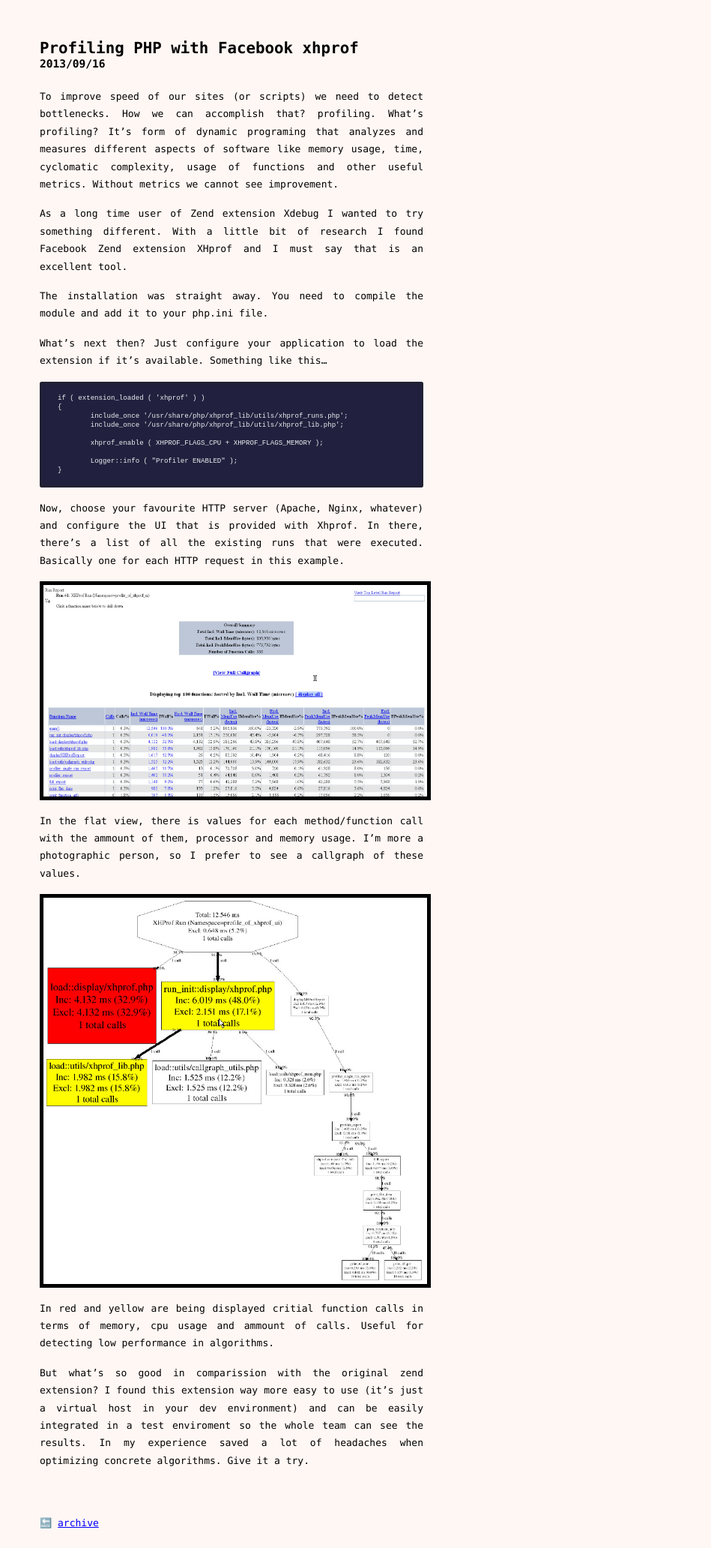
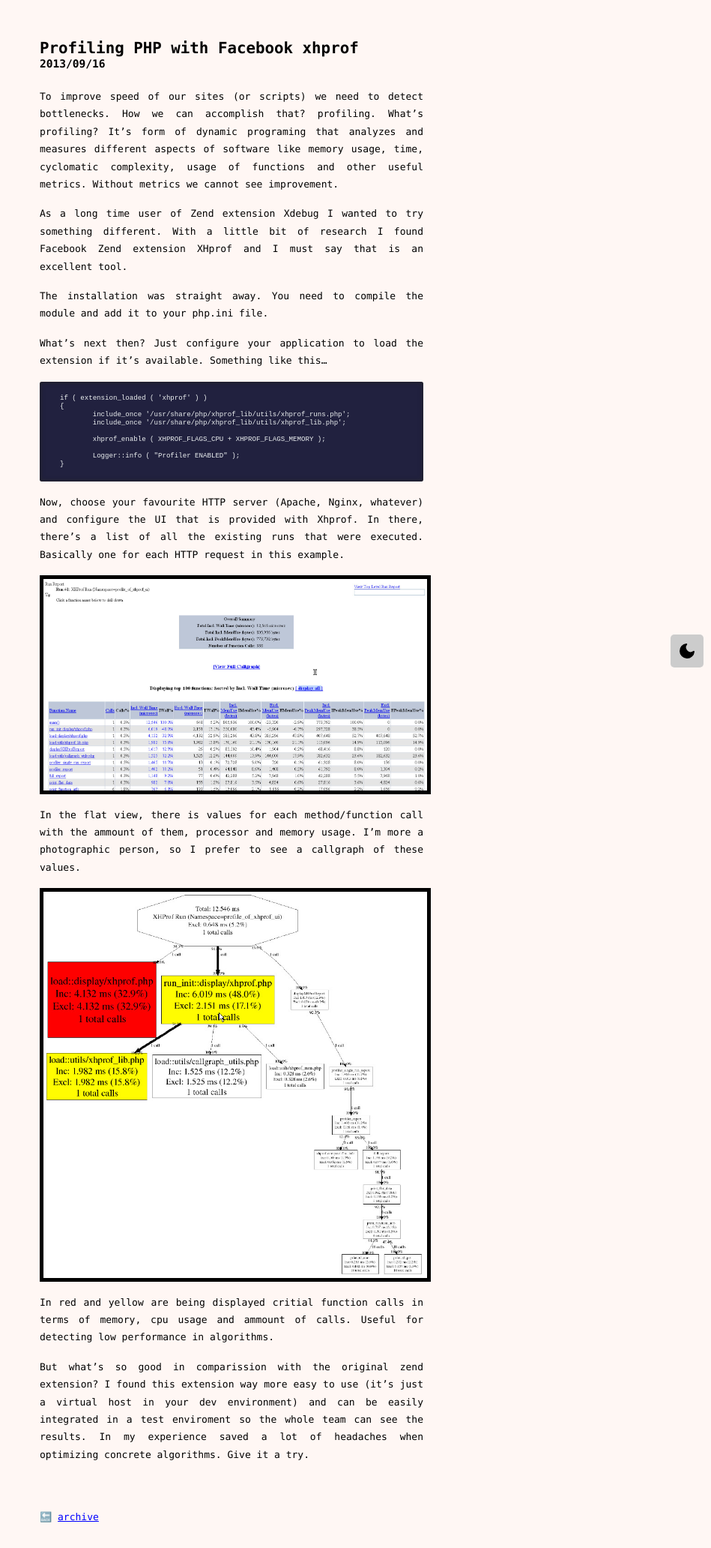
Before and after one commit to mazzi/mazzi.github.com, a Jekyll site: the page built from _posts/2013-09-16-Profiling-PHP-with-Facebook-xhprof.md, in a window 1280 px wide. Shown: the whole page at 75% size, without its empty margins (331-1280 px from the left). Built offline with Jekyll 4.4.1, drawn with Linux system fonts in a browser that asks for light colours.

Commit message:
feat: theme switcher

```diff
--- a/_includes/back.html
+++ b/_includes/back.html
@@ -1,3 +1,6 @@
 <div id="back">
-    🔙  <a href="/">home</a>
+    <div id="back">
+    <svg xmlns="http://www.w3.org/2000/svg" width="24" height="24" viewBox="0 0 24 24" fill="none" stroke="currentColor" stroke-width="2" stroke-linecap="round" stroke-linejoin="round" class="feather feather-arrow-left"><line x1="19" y1="12" x2="5" y2="12"></line><polyline points="12 19 5 12 12 5"></polyline></svg>
+    <a href="/">home</a>
 </div>
+</div>
--- a/_includes/footer.html
+++ b/_includes/footer.html
@@ -1,2 +1,36 @@
+<div id="theme-switcher">
+        <svg id="moon-icon" xmlns="http://www.w3.org/2000/svg" width="24" height="24" viewBox="0 0 24 24" fill="none" stroke="currentColor" stroke-width="2" stroke-linecap="round" stroke-linejoin="round" class="feather feather-moon"><path d="M21 12.79A9 9 0 1 1 11.21 3 7 7 0 0 0 21 12.79z"></path></svg>
+        <svg id="sun-icon" xmlns="http://www.w3.org/2000/svg" width="24" height="24" viewBox="0 0 24 24" fill="none" stroke="currentColor" stroke-width="2" stroke-linecap="round" stroke-linejoin="round" class="feather feather-sun"><circle cx="12" cy="12" r="5"></circle><line x1="12" y1="1" x2="12" y2="3"></line><line x1="12" y1="21" x2="12" y2="23"></line><line x1="4.22" y1="4.22" x2="5.64" y2="5.64"></line><line x1="18.36" y1="18.36" x2="19.78" y2="19.78"></line><line x1="1" y1="12" x2="3" y2="12"></line><line x1="21" y1="12" x2="23" y2="12"></line><line x1="4.22" y1="19.78" x2="5.64" y2="18.36"></line><line x1="18.36" y1="5.64" x2="19.78" y2="4.22"></line></svg>
+	</div>
+
+	<script>
+		const themeSwitcher = document.getElementById('theme-switcher');
+		const themeStyle = document.getElementById('theme-style');
+        const moonIcon = document.getElementById('moon-icon');
+        const sunIcon = document.getElementById('sun-icon');
+
+		const setTheme = (theme) => {
+			themeStyle.href = `/styles/${theme}.css`;
+			localStorage.setItem('theme', theme);
+            if (theme === 'dark') {
+                moonIcon.style.display = 'none';
+                sunIcon.style.display = 'block';
+            } else {
+                moonIcon.style.display = 'block';
+                sunIcon.style.display = 'none';
+            }
+		}
+
+		themeSwitcher.addEventListener('click', () => {
+			const currentTheme = localStorage.getItem('theme') || 'light';
+			const newTheme = currentTheme === 'light' ? 'dark' : 'light';
+			setTheme(newTheme);
+		});
+
+		document.addEventListener('DOMContentLoaded', () => {
+			const savedTheme = localStorage.getItem('theme') || 'light';
+			setTheme(savedTheme);
+		});
+	</script>
 	</body>
 </html>
--- a/_includes/header.html
+++ b/_includes/header.html
@@ -7,6 +7,7 @@
 
 		<!-- Styles -->
 		<link rel="stylesheet" media="screen" href="/styles/screen.css">
+		<link rel="stylesheet" media="screen" href="/styles/light.css" id="theme-style">
 
 	</head>
 	<body>
--- /dev/null
+++ b/styles/light.css
@@ -0,0 +1,92 @@
+body {
+    background-color: rgb(255,247,244);
+	color: black;
+}
+
+a {
+	color: blue;
+}
+
+div#menu a {
+    color: black;
+}
+
+div#menu p {
+    color: black;
+}
+
+div#content h2 a:hover {
+	color: black;
+}
+
+div.post ul li span.date {
+    color: gray;
+}
+
+div.post img {
+    border: 5px solid black;
+}
+
+div.post div.thumb {
+	background: #000;
+}
+
+div.post div.thumb p:last-child {
+	color: #ddd;
+}
+
+div.post div.thumb a {
+	color: #ddd;
+}
+
+div.post blockquote {
+	background: #242424;
+	color: #fff;
+}
+
+div.post blockquote a {
+	color: #fff;
+}
+
+div.post pre {
+	background: #21213F;
+	color: #ffa;
+}
+
+div.post pre code {
+	color: #ECF0F1;
+	background-color: transparent;
+}
+
+div.post code {
+	color: #21213F;
+	background: #ECF0F1;
+}
+
+div#content div.pagination span {
+	color: #aaa;
+}
+
+div#content div.pagination span a {
+	background: #ddd;
+	color: #000;
+}
+
+div#content div.pagination span a:hover {
+	background: #973C3F;
+	color: #fff;
+}
+
+.tag {
+  background-color: lightgray;
+  color: gray;
+}
+
+#theme-switcher svg {
+    stroke: black;
+    fill: black;
+}
+
+#back svg {
+    stroke: black;
+}
--- a/styles/screen.css
+++ b/styles/screen.css
@@ -4,13 +4,10 @@
 }
 
 body {
-    background-color: rgb(255,247,244);
-	color: black;
     font-family: "IBM Plex Mono", monospace;
 }
 
 a {
-	color: blue;
 	text-decoration: underline;
 }
 
@@ -41,12 +38,10 @@ div#menu a {
     text-transform: uppercase;
     font-size: 10em;
     font-weight: bolder;
-    color: black;
 }
 
 div#menu p {
     text-decoration: none;
-    color: black;
     font-size: 2em;
     font-weight: normal;
 }
@@ -82,18 +77,9 @@ div#content h2 a {
 	text-decoration: none;
 }
 
-div#content h2 a:hover {
-	color: black;
-}
-
 div#content h2 span.date {
 	display: block;
 	font-size: 0.7em;
-}
-
-div.post ul li span.date {
-    font-size: x-small;
-    color: gray;
 }
 
 div.post ul li {
@@ -115,7 +101,6 @@ div.post img {
 	display: block;
 	max-width: 100%;
 	margin: 0 auto 16px auto;
-    border: 5px solid black;
 }
 div.post .right {
 	display: inline-block;
@@ -130,7 +115,6 @@ div.post .left {
 	max-width: 250px;
 }
 div.post div.thumb {
-	background: #000;
 	padding: 6px;
 	border-radius: 2px;
 	font-size: 1.2em;
@@ -145,13 +129,10 @@ div.post div.thumb p img {
 div.post div.thumb p:last-child {
 	margin: 0;
 	padding: 12px 0 !important;
-	color: #ddd;
 	text-align: center;
 	line-height: 1em;
 }
-div.post div.thumb a {
-	color: #ddd;
-}
+
 div.post p {
 	margin: 0 0 16px 0;
 	line-height: 1.8em;
@@ -164,21 +145,12 @@ div.post ul, div.post ol {
 div.post blockquote {
 	margin-bottom: 16px;
 	padding: 16px 16px 1px 16px;
-	background: #242424;
-	color: #fff;
 	border-radius: 3px;
-}
-
-div.post blockquote a {
-	color: #fff;
-	text-decoration: underline;
 }
 
 div.post pre {
 	margin-bottom: 16px;
-	background: #21213F;
 	padding: 16px 24px;
-	color: #ffa;
 	border-radius: 3px;
 	box-shadow: inset 0 0 6px #222;
 	font-size: 0.7em;
@@ -186,19 +158,10 @@ div.post pre {
 	overflow-y: auto;
 }
 
-div.post pre code {
-	display: inline;
-	padding: 0;
-	color: #ECF0F1;
-	background-color: transparent;
-}
-
 div.post code {
 	display: inline-block;
 	padding: 0 3px;
 	font-family: 'andale mono', monospace;
-	color: #21213F;
-	background: #ECF0F1;
 	border-radius: 2px;
 }
 
@@ -212,25 +175,19 @@ div#content div.pagination {
 	margin: 0 0 64px 0;
 	text-align: center;
 }
-div#content div.pagination span {
-	color: #aaa;
-}
+
 div#content div.pagination span.previous {
 	margin: 0 16px 0 0;
 }
+
 div#content div.pagination span.next {
 	margin: 0 0 0 16px;
 }
+
 div#content div.pagination span a {
 	padding: 12px 16px;
 	text-decoration: none;
 	border-radius: 3px;
-	background: #ddd;
-	color: #000;
-}
-div#content div.pagination span a:hover {
-	background: #973C3F;
-	color: #fff;
 }
 
 div#back {
@@ -254,10 +211,25 @@ figure.image {
 
 
 .tag {
-  background-color: lightgray;
-  color: gray;
   padding: 4px 8px;
   text-align: center;
   border-radius: 5px;
   font-size: x-small;
 }
+
+#theme-switcher {
+    position: fixed;
+    bottom: 10px;
+    right: 10px;
+    background-color: #ccc;
+    color: black;
+    padding: 10px;
+    border-radius: 5px;
+    cursor: pointer;
+}
+
+#back svg {
+    width: 16px;
+    height: 16px;
+    vertical-align: middle;
+}
```
Also changed, not shown: styles/dark.css (added, +95 -0 lines).
